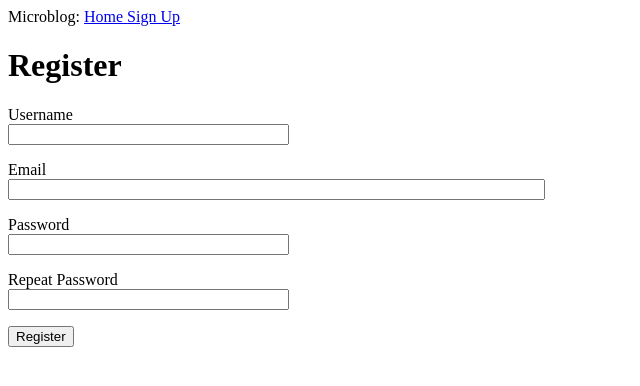
After one commit to alitpani/Micro_blog, a Flask app: page /register in a window 1280 px wide. The commit adds this page. Shown: the top 386 px of the page, without its empty margins (0-640 px from the left). Run offline with Flask 2, Linux system fonts and the light colour scheme.

Commit message:
Third commit Login User

```diff
--- a/app/__init__.py
+++ b/app/__init__.py
@@ -9,4 +9,5 @@ app.config.from_object(Config)
 db = SQLAlchemy(app)
 migrate = Migrate(app,db)
 login = LoginManager(app)
+login.login_view = 'login'
 from app import routes,models
--- a/app/forms.py
+++ b/app/forms.py
@@ -1,8 +1,25 @@
 from flask_wtf import FlaskForm
 from wtforms import StringField, PasswordField, BooleanField, SubmitField
-from wtforms.validators import DataRequired
+from wtforms.validators import ValidationError, DataRequired, Email, EqualTo
+from app.models import User
 class LoginForm(FlaskForm):
     username = StringField('Username', validators=[DataRequired()])
     password = PasswordField('Password', validators=[DataRequired()])
     remember_me = BooleanField('Remember Me')
     submit = SubmitField('Sign In')
+
+class RegistrationForm(FlaskForm):
+    username = StringField('Username', validators=[DataRequired()])
+    email = StringField('Email',validators=[DataRequired(),Email()])
+    password = PasswordField('Password', validators=[DataRequired()])
+    password2 = PasswordField('Repeat Password', validators=[DataRequired(),EqualTo('password')])
+    submit = SubmitField('Register')
+
+    def validate_username(self,username):
+        user = User.query.filter_by(username = username.data).first()
+        if user is not None:
+            raise ValidationError('please use a different username')
+    def validate_email(self,email):
+        user = User.query.filter_by(email = email.data).first()
+        if user is not None:
+            raise ValidationError('please use a different username')
--- a/app/routes.py
+++ b/app/routes.py
@@ -1,15 +1,15 @@
-from flask_login.utils import login_user, logout_user
-from app import app
+from flask_login.utils import login_user, logout_user, login_required
+from app import app,db
+from werkzeug.urls import url_parse
 from flask_login import login_user,current_user,logout_user
-from flask import render_template,flash,redirect,url_for
-from app.forms import LoginForm
+from flask import render_template,flash,redirect,url_for,request
+from app.forms import LoginForm, RegistrationForm
 from app.models import User
 
 @app.route('/')
 @app.route('/index')
+@login_required
 def index():
-    user = {'username': 'miguel'}
-
     posts = [
         {
             'author': {'username': 'John'},
@@ -20,9 +20,7 @@ def index():
             'body': 'The Avengers movie was so cool!'
         }
     ]
-
-
-    return render_template('index.html',title = 'Home', user = user,posts = posts )
+    return render_template('index.html',title = 'Home',posts = posts )
 
 
 @app.route('/2')
@@ -42,11 +40,28 @@ def login():
             return redirect(url_for('login'))
 
         login_user(user,remember=form.remember_me.data)
+        next_page = request.args.get('next')
+        if not next_page or url_parse(next_page).netloc != ' ' :
+            next_page = url_for('index')
 
-        return redirect(url_for('index'))
+        return redirect(next_page)
     return render_template('login.html',title = 'Sign_In',form = form)
 
 @app.route('/logout')
 def logout():
     logout_user()
     return redirect(url_for('index'))
+
+@app.route('/register', methods=['GET', 'POST'])
+def register():
+    if current_user.is_authenticated:
+        return redirect(url_for('index'))
+    form = RegistrationForm()
+    if form.validate_on_submit():
+        user = User(username=form.username.data, email=form.email.data)
+        user.set_password(form.password.data)
+        db.session.add(user)
+        db.session.commit()
+        flash('Congratulations, you are now a registered user!')
+        return redirect(url_for('login'))
+    return render_template('register.html', title='Register', form=form)
--- a/app/templates/index.html
+++ b/app/templates/index.html
@@ -3,7 +3,7 @@
 {% block content %}
 
     <h1>
-        Hi {{ user.username }}
+        Hi {{ current_user.username }}
     </h1>
 
     {% for post in posts %}
--- a/app/templates/login.html
+++ b/app/templates/login.html
@@ -35,5 +35,5 @@
     </p>
 
 </form>
-
+<p>New User? <a href="{{ url_for('register') }}">Click to Register!</a></p>
 {% endblock %}
--- /dev/null
+++ b/app/templates/register.html
@@ -0,0 +1,37 @@
+{% extends "base.html" %}
+
+{% block content %}
+    <h1>Register</h1>
+    <form action="" method="post">
+        {{ form.hidden_tag() }}
+        <p>
+            {{ form.username.label }}<br>
+            {{ form.username(size=32) }}<br>
+            {% for error in form.username.errors %}
+            <span style="color: red;">[{{ error }}]</span>
+            {% endfor %}
+        </p>
+        <p>
+            {{ form.email.label }}<br>
+            {{ form.email(size=64) }}<br>
+            {% for error in form.email.errors %}
+            <span style="color: red;">[{{ error }}]</span>
+            {% endfor %}
+        </p>
+        <p>
+            {{ form.password.label }}<br>
+            {{ form.password(size=32) }}<br>
+            {% for error in form.password.errors %}
+            <span style="color: red;">[{{ error }}]</span>
+            {% endfor %}
+        </p>
+        <p>
+            {{ form.password2.label }}<br>
+            {{ form.password2(size=32) }}<br>
+            {% for error in form.password2.errors %}
+            <span style="color: red;">[{{ error }}]</span>
+            {% endfor %}
+        </p>
+        <p>{{ form.submit() }}</p>
+    </form>
+{% endblock %}
```
Also changed, not shown: app.db.
